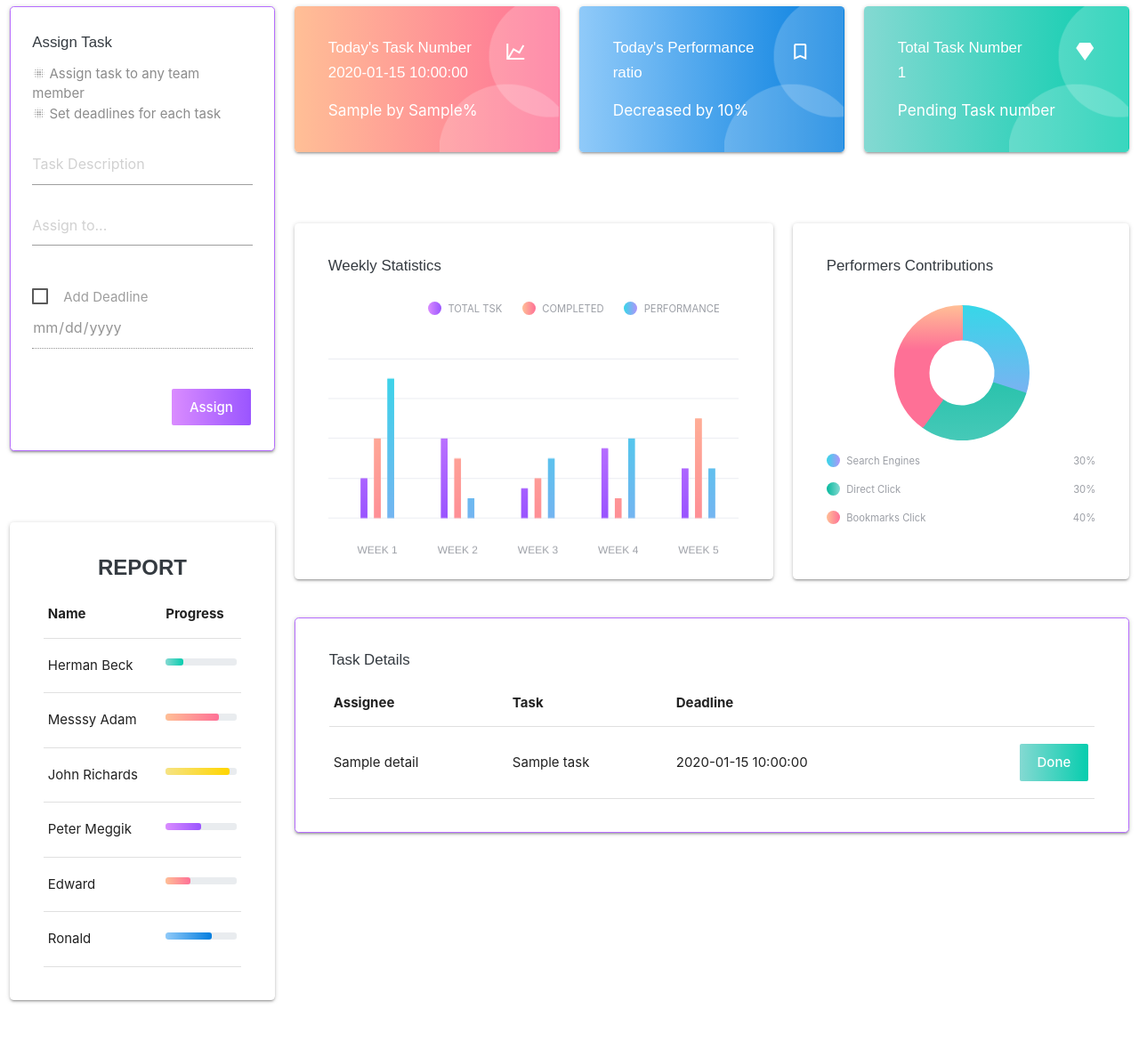
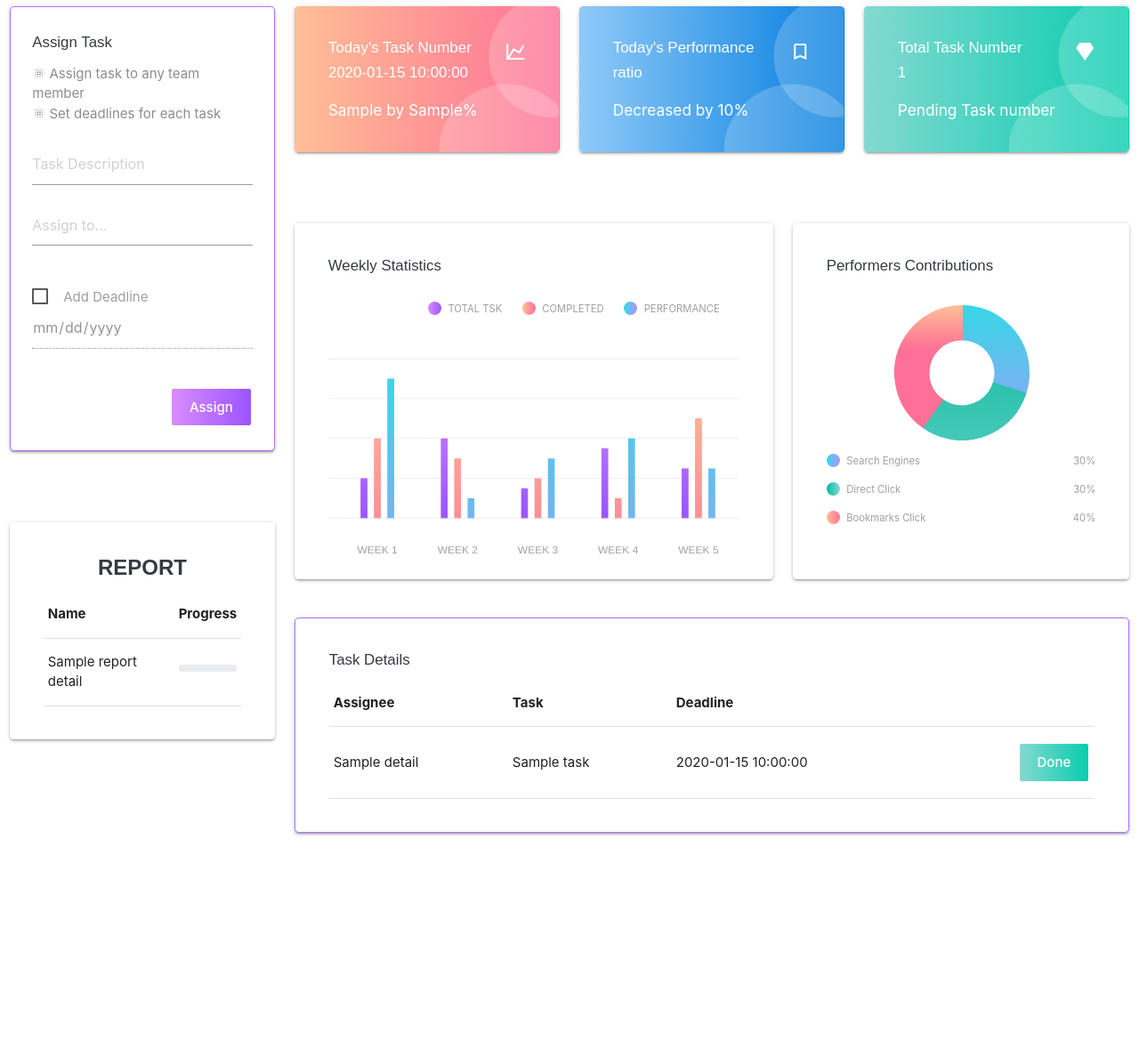
Before and after one commit to abhaydhiman/TEAMoTECH, a Flask app: template templates/main_lobby.html in a window 1280 px wide. Shown: the part 323-1502 px from the top of the page at 89% size. After the commit the page ends 1262 px from the top, so only its background shows below. Run offline with Flask 2, Linux system fonts and the light colour scheme; the template is opened without the code that fills it: most values are stand-ins (such as "Sample title", 1, 10 or a date in 2020); some libraries are stand-ins or nearby versions.

Commit message:
Used a loop in table to preview the report

```diff
--- a/templates/main_lobby.html
+++ b/templates/main_lobby.html
@@ -108,60 +108,17 @@
                                         </tr>
                                     </thead>
                                     <tbody>
+                                        {% for report_detail in context.report_details %}
                                         <tr>
-                                            <td> Herman Beck </td>
+                                            <td> {{ report_detail.name }}</td>
                                             <td>
                                                 <div class="progress">
-                                                    <div class="progress-bar bg-gradient-success" role="progressbar" style="width: 25%"
-                                                        aria-valuenow="25" aria-valuemin="0" aria-valuemax="100"></div>
+                                                    <div class="progress-bar bg-gradient-{{ report_detail['color'] }}" role="progressbar" style="width: {{report_detail['report']}}%"
+                                                        aria-valuenow="{{ report_detail['report'] }}" aria-valuemin="0" aria-valuemax="100"></div>
                                                 </div>
                                             </td>
                                         </tr>
-                                        <tr>
-                                            <td> Messsy Adam </td>
-                                            <td>
-                                                <div class="progress">
-                                                    <div class="progress-bar bg-gradient-danger" role="progressbar" style="width: 75%"
-                                                        aria-valuenow="75" aria-valuemin="0" aria-valuemax="100"></div>
-                                                </div>
-                                            </td>
-                                        </tr>
-                                        <tr>
-                                            <td> John Richards </td>
-                                            <td>
-                                                <div class="progress">
-                                                    <div class="progress-bar bg-gradient-warning" role="progressbar" style="width: 90%"
-                                                        aria-valuenow="90" aria-valuemin="0" aria-valuemax="100"></div>
-                                                </div>
-                                            </td>
-                                        </tr>
-                                        <tr>
-                                            <td> Peter Meggik </td>
-                                            <td>
-                                                <div class="progress">
-                                                    <div class="progress-bar bg-gradient-primary" role="progressbar" style="width: 50%"
-                                                        aria-valuenow="50" aria-valuemin="0" aria-valuemax="100"></div>
-                                                </div>
-                                            </td>
-                                        </tr>
-                                        <tr>
-                                            <td> Edward </td>
-                                            <td>
-                                                <div class="progress">
-                                                    <div class="progress-bar bg-gradient-danger" role="progressbar" style="width: 35%"
-                                                        aria-valuenow="35" aria-valuemin="0" aria-valuemax="100"></div>
-                                                </div>
-                                            </td>
-                                        </tr>
-                                        <tr>
-                                            <td> Ronald </td>
-                                            <td>
-                                                <div class="progress">
-                                                    <div class="progress-bar bg-gradient-info" role="progressbar" style="width: 65%"
-                                                        aria-valuenow="65" aria-valuemin="0" aria-valuemax="100"></div>
-                                                </div>
-                                            </td>
-                                        </tr>
+                                        {% endfor %}
                                     </tbody>
                                 </table>
                             </div>
```
